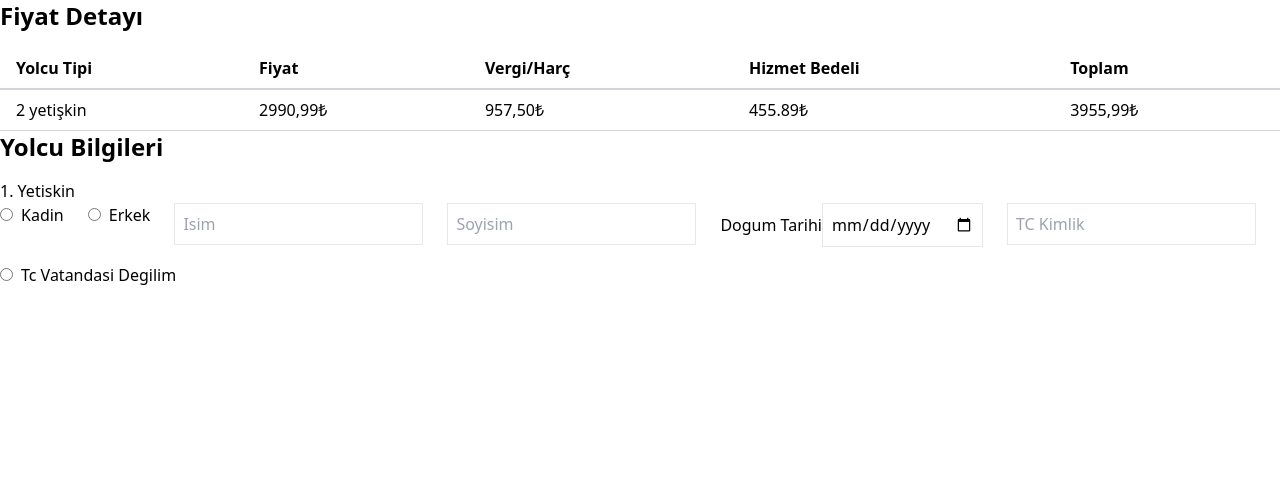
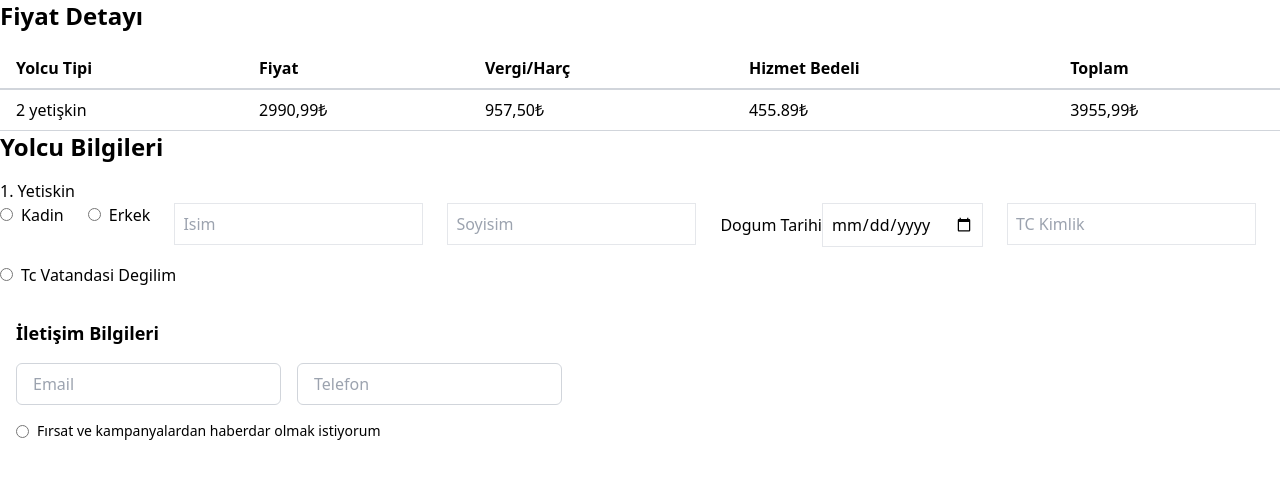
Before and after one commit to OmarAbdelhamed/pinsoft-fly-app, a React (Create React App) app: page / in a window 1280 px wide. Shown: the top 478 px of the page. Built offline with nearby package versions, Linux system fonts and the light colour scheme.

Commit message:
ContactDetail component

```diff
--- /dev/null
+++ b/src/components/FlyingDetailScreen/ContactDetail.js
@@ -0,0 +1,37 @@
+import React from "react";
+
+const ContactDetail = () => {
+  return (
+    <div className="p-4 rounded-lg">
+      <p className="text-lg font-bold mb-4">İletişim Bilgileri</p>
+      <div className="flex mb-4">
+        <div className="mr-2 flex-wrap">
+          <input
+            type="text"
+            name=""
+            id=""
+            className="border border-gray-300 rounded-md py-2 px-4 w-full focus:outline-none focus:ring-2 focus:ring-blue-300"
+            placeholder="Email"
+          />
+        </div>
+        <div className="ml-2 flex-wrap">
+          <input
+            type="tel"
+            name=""
+            id=""
+            className="border border-gray-300 rounded-md py-2 px-4 w-full focus:outline-none focus:ring-2 focus:ring-blue-300"
+            placeholder="Telefon"
+          />
+        </div>
+      </div>
+      <div className="flex items-center mb-4">
+        <input type="radio" name="" id="" className="mr-2" />
+        <label htmlFor="" className="text-sm">
+          Fırsat ve kampanyalardan haberdar olmak istiyorum
+        </label>
+      </div>
+    </div>
+  );
+};
+
+export default ContactDetail;
--- a/src/screens/FlyingDetailScreen.js
+++ b/src/screens/FlyingDetailScreen.js
@@ -1,12 +1,14 @@
 import React from "react";
 import PriceDetail from "../components/FlyingDetailScreen/PriceDetail";
 import PassengerDetail from "../components/FlyingDetailScreen/PassengerDetail";
+import ContactDetail from "../components/FlyingDetailScreen/ContactDetail";
 
 const FlyingDetailScreen = () => {
   return (
     <div>
       <PriceDetail />
       <PassengerDetail />
+      <ContactDetail />
     </div>
   );
 };
```
